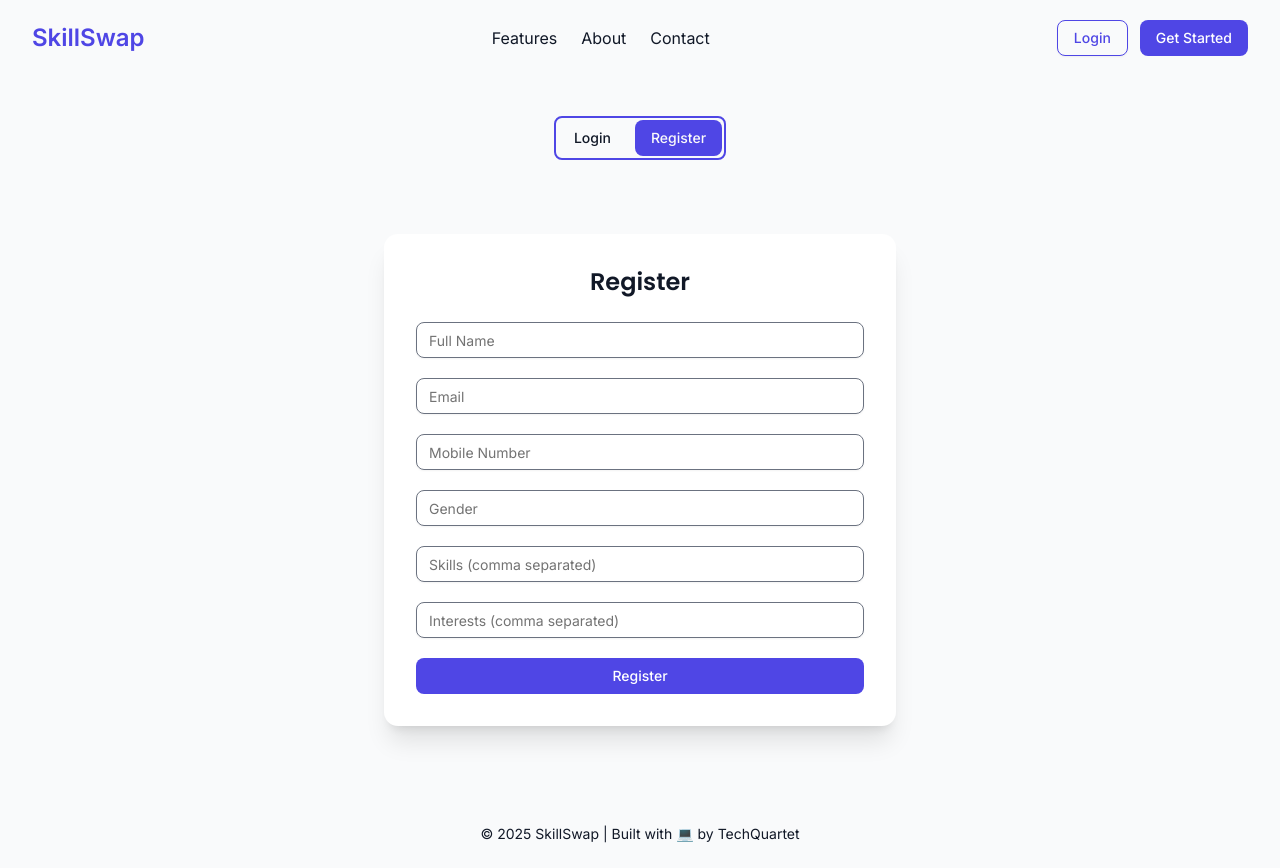
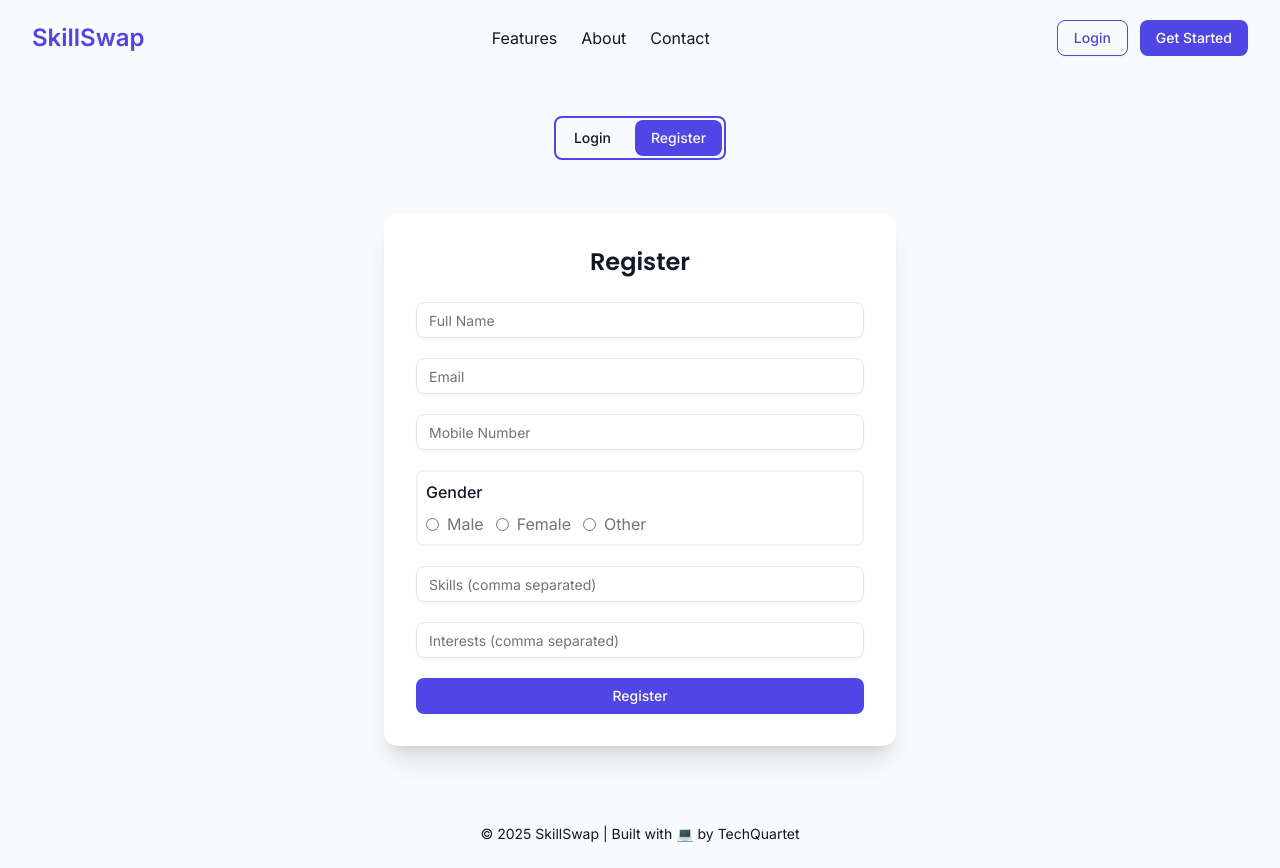
Before and after one commit to theajthakur/skillswap, a Next.js app: page /auth in a window 1280 px wide. Both pictures are taken after a click on the button "Register". Built offline with nearby package versions, Linux system fonts and the light colour scheme.

Commit message:
Feat: Updated Structure

```diff
--- a/src/components/auth/register/Register.tsx
+++ b/src/components/auth/register/Register.tsx
@@ -64,9 +64,9 @@ export default function Register() {
   };
 
   return (
-    <div className="min-h-[80vh] bg-[var(--color-background)] flex items-center justify-center p-6">
-      <div className="w-full max-w-lg bg-[var(--color-surface)] shadow-xl rounded-xl p-8">
-        <h1 className="text-2xl font-semibold text-[var(--color-foreground)] mb-6 text-center">
+    <div className="min-h-[80vh] bg-background flex items-center justify-center p-6">
+      <div className="w-full max-w-lg bg-surface shadow-xl rounded-xl p-8">
+        <h1 className="text-2xl font-semibold text-foreground mb-6 text-center">
           Register
         </h1>
 
@@ -76,10 +76,11 @@ export default function Register() {
 
         <div className="grid grid-cols-1 gap-5">
           <Input
+            type="text"
             placeholder="Full Name"
             value={form.name}
             onChange={(e) => handleChange("name", e.target.value)}
-            className="border border-[var(--color-text-secondary)] text-[var(--color-foreground)]"
+            className="border text-foreground"
           />
 
           <Input
@@ -87,42 +88,76 @@ export default function Register() {
             placeholder="Email"
             value={form.email}
             onChange={(e) => handleChange("email", e.target.value)}
-            className="border border-[var(--color-text-secondary)] text-[var(--color-foreground)]"
+            className="border text-foreground"
           />
 
           <Input
-            type="tel"
+            type="number"
             placeholder="Mobile Number"
             value={form.mobile}
             onChange={(e) => handleChange("mobile", e.target.value)}
-            className="border border-[var(--color-text-secondary)] text-[var(--color-foreground)]"
+            className="border text-foreground"
+          />
+
+          <div className="flex flex-col gap-2 text-foreground border-2 border-black/5 p-2 rounded-sm">
+            <label className="font-medium text-foreground">Gender</label>
+
+            <div className="flex items-center gap-3 text-foreground/60">
+              <label className="flex items-center gap-2 cursor-pointer">
+                <input
+                  type="radio"
+                  name="gender"
+                  value="Male"
+                  checked={form.gender === "Male"}
+                  onChange={(e) => handleChange("gender", e.target.value)}
+                />
+                Male
+              </label>
+
+              <label className="flex items-center gap-2 cursor-pointer">
+                <input
+                  type="radio"
+                  name="gender"
+                  value="Female"
+                  checked={form.gender === "Female"}
+                  onChange={(e) => handleChange("gender", e.target.value)}
+                />
+                Female
+              </label>
+
+              <label className="flex items-center gap-2 cursor-pointer">
+                <input
+                  type="radio"
+                  name="gender"
+                  value="Other"
+                  checked={form.gender === "Other"}
+                  onChange={(e) => handleChange("gender", e.target.value)}
+                />
+                Other
+              </label>
+            </div>
+          </div>
+
+          <Input
+            type="text"
+            placeholder="Skills (comma separated)"
+            value={form.skillsInput}
+            onChange={(e) => handleChange("skillsInput", e.target.value)}
+            className="border text-foreground"
           />
 
           <Input
-            placeholder="Gender"
-            value={form.gender}
-            onChange={(e) => handleChange("gender", e.target.value)}
-            className="border border-[var(--color-text-secondary)] text-[var(--color-foreground)]"
-          />
-
-          <Input
-            placeholder="Skills (comma separated)"
-            value={form.skillsInput}
-            onChange={(e) => handleChange("skillsInput", e.target.value)}
-            className="border border-[var(--color-text-secondary)] text-[var(--color-foreground)]"
-          />
-
-          <Input
+            type="text"
             placeholder="Interests (comma separated)"
             value={form.interestsInput}
             onChange={(e) => handleChange("interestsInput", e.target.value)}
-            className="border border-[var(--color-text-secondary)] text-[var(--color-foreground)]"
+            className="border text-foreground"
           />
 
           <Button
             disabled={loading}
             onClick={handleSubmit}
-            className="w-full bg-[var(--color-primary)] hover:bg-[var(--color-secondary)] text-white"
+            className="w-full bg-primary hover:bg-secondary text-white"
           >
             {loading ? "Registering..." : "Register"}
           </Button>
```
